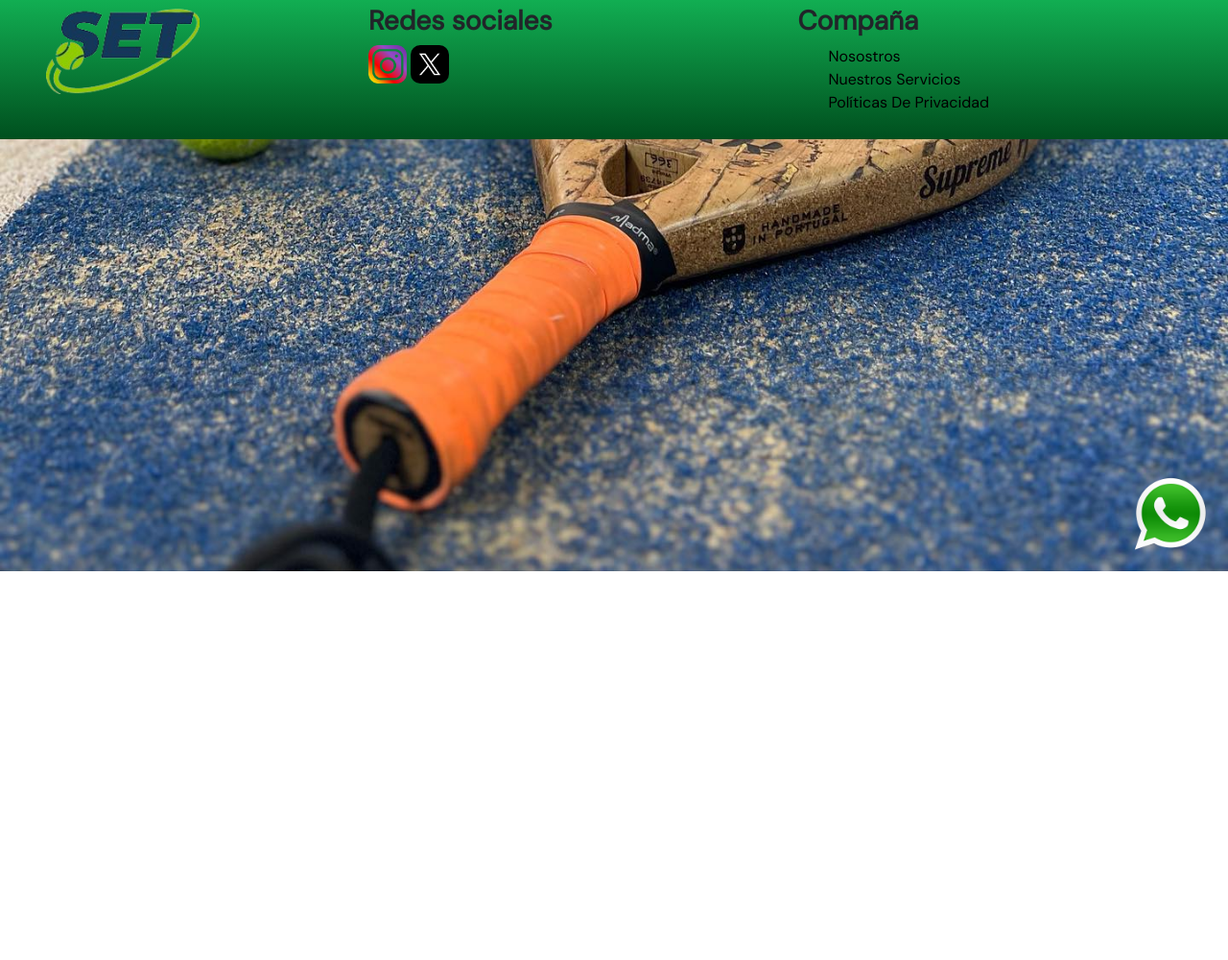
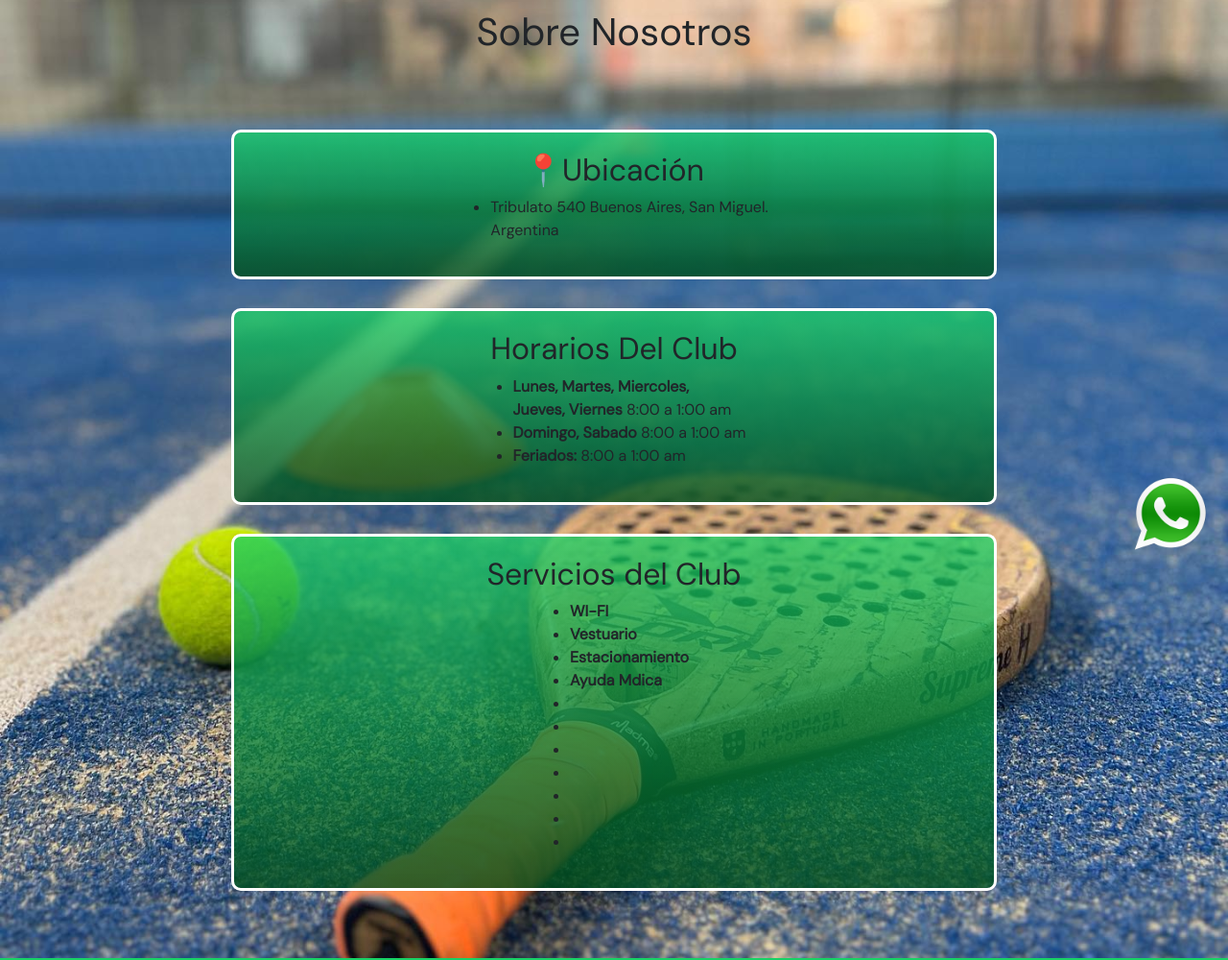
Before and after one commit to ianbokser/Set_Paddel_House_WEB, a plain HTML site: page Pages/Sobre_Nosotros.html in a window 1280 px wide. Shown: the part 205-1205 px from the top of the page at 96% size. Before the commit the page ends 800 px from the top, so only its background shows below. Drawn offline with Linux system fonts and the light colour scheme; a web font is replaced by a local one.

Commit message:
new commit

```diff
--- a/CSS/styles.css
+++ b/CSS/styles.css
@@ -176,6 +176,7 @@ body {
 
 .Registrarse{
     font-size: 50px;
+    text-align: center;
 }
 
 .inputs_register{
@@ -229,6 +230,37 @@ body {
     color: rgb(0, 255, 76);
 }
 
+/*      Sobre Nosotros      */
+
+.main-nosotros{
+    display: flex;
+    flex-direction: column;
+}
+
+.titulo-sobrenosotros{
+    align-items:baseline;
+    text-align: center;
+    margin-top: 4rem;
+}
+
+.grid-cards{
+    display: grid;
+    justify-content: center;
+    grid-template-columns: repeat(1, 0.7fr);
+    margin: 70px;
+    grid-gap: 30px;
+}
+
+.grid-card{
+    display: flex;
+    flex-direction: column;
+    align-items: center;
+    background: linear-gradient(#18d266c0, #004f1ecc);
+    border: white solid;
+    border-radius: 10px;
+    padding: 20px;
+}
+
 @media (max-width: 1500px){
     .items_nav {
         font-size: 1.5rem;
@@ -242,10 +274,6 @@ body {
 
     .card{
         width: 35rem;
-    }
-
-    .lugar {
-        font-size: 3rem;
     }
 }
 
@@ -266,10 +294,6 @@ body {
         align-items: center;
         justify-content: center;
     }
-
-    .lugar {
-        font-size: 2rem;
-    }
 }
 
 @media (max-width: 970px){
--- a/Pages/Sobre_Nosotros.html
+++ b/Pages/Sobre_Nosotros.html
@@ -33,8 +33,40 @@
             <a href="../Pages/Sing_Up.html">Registrarse</a>
         </div>
     </header>
-    <main>
-
+    <main class="main-nosotros">
+        <h1 class="titulo-sobrenosotros">Sobre Nosotros</h1>
+        <div class="grid-cards">
+            <div class="grid-card">
+                <h2>📍Ubicación</h2>
+                <ul>
+                    <li>Tribulato 540 Buenos Aires, San Miguel.<br>Argentina</li>
+                </ul>
+            </div>
+            <div class="grid-card">
+                <h2> Horarios Del Club</h2>
+                <ul>
+                    <li><b>Lunes, Martes, Miercoles,<br>Jueves, Viernes</b> 8:00 a 1:00 am</li>
+                    <li><b>Domingo, Sabado</b> 8:00 a 1:00 am</li>
+                    <li><b>Feriados:</b> 8:00 a 1:00 am</li>
+                </ul>
+            </div>
+            <div class="grid-card">
+                <h2>Servicios del Club</h2>
+                <ul>
+                    <li><b>WI-FI</b></li>
+                    <li><b>Vestuario</b></li>
+                    <li><b>Estacionamiento</b></li>
+                    <li><b>Ayuda Mdica</b></li>
+                    <li><b></b></li>
+                    <li><b></b></li>
+                    <li><b></b></li>
+                    <li><b></b></li>
+                    <li><b></b></li>
+                    <li><b></b></li>
+                    <li><b></b></li>
+                </ul>
+            </div>
+        </div>
     </main>
     <footer class="footer">
         <div class="imglogo">
```
Also changed, not shown: Pages/Alquilar.html (+20 -2 lines), index.html (+1 -1 lines), IMAGES/bar.webp (added), IMAGES/barbecue.webp (added), IMAGES/birthdays.webp (added), IMAGES/football_school.webp (added), IMAGES/grill.webp (added), IMAGES/medic.webp (added), IMAGES/parking.webp (added), IMAGES/showers.webp (added), IMAGES/tournaments.webp (added), IMAGES/wifi.webp (added).
